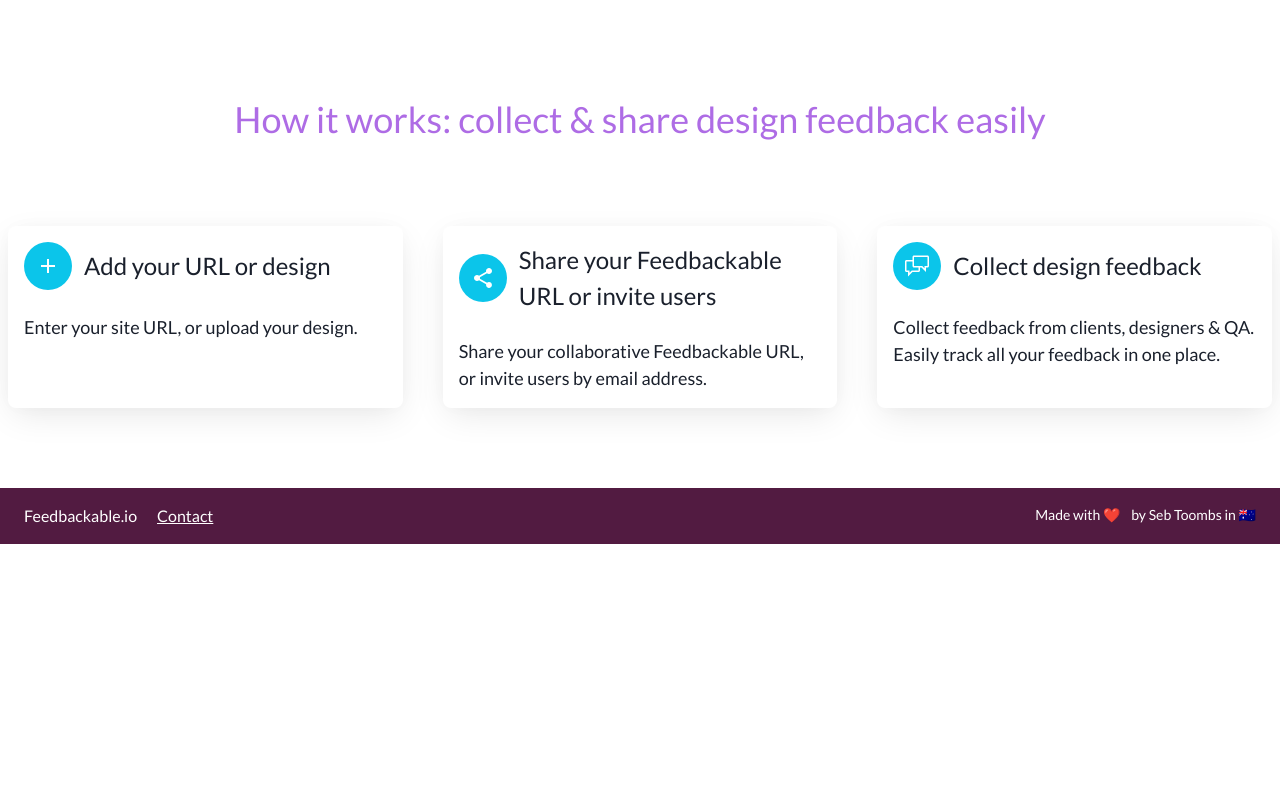
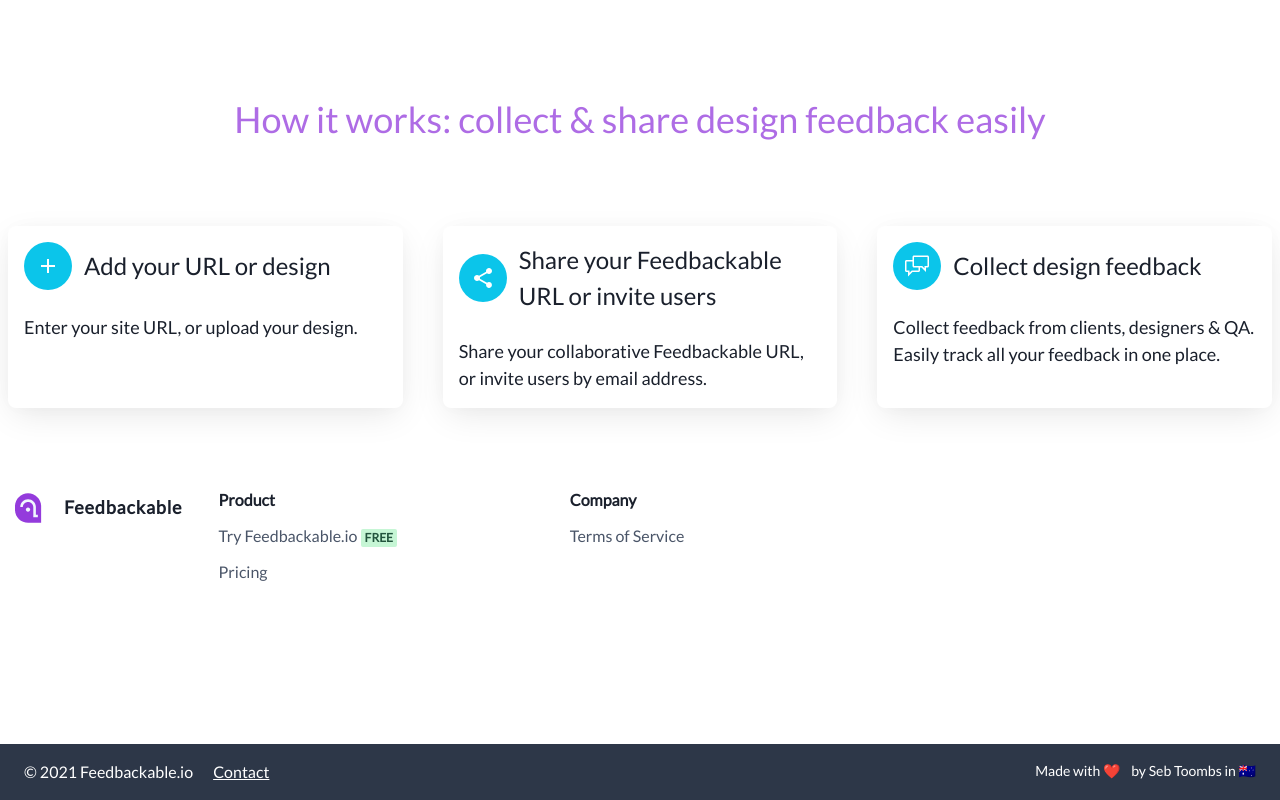
Before and after one commit to feedbackable/feedbackable-website, a Gatsby site: page / in a window 1280 px wide. Shown: the part 1955-2755 px from the top of the page. Before the commit the page ends 2499 px from the top, so only its background shows below. Built offline with nearby package versions, Linux system fonts and the light colour scheme; Gatsby itself is replaced by a stand-in of ours.

Commit message:
Update Footer.js

```diff
--- a/src/components/Footer.js
+++ b/src/components/Footer.js
@@ -1,16 +1,118 @@
 import React from "react"
-import { Box, Flex, Text, Stack, Container } from "@chakra-ui/react"
+import {
+  Box,
+  Flex,
+  Text,
+  Stack,
+  Container,
+  SimpleGrid,
+  List,
+  ListItem,
+  Badge,
+} from "@chakra-ui/react"
 import { Link } from "gatsby"
 
 export default function Footer() {
   return (
-    <Box bg="pink.900" color="white" p="4">
+    <footer>
+      <Box pb={[10, null, 20, 40]}>
+        <Container>
+          <Flex>
+            <Box w={["16.66%"]}>
+              <Box>
+                <Link to="/" className="header-brand">
+                  <Flex as="span" align="center">
+                    <Box as="span" pr="4">
+                      <svg
+                        width="2.5rem"
+                        viewBox="0 0 303 303"
+                        fill="none"
+                        xmlns="http://www.w3.org/2000/svg"
+                      >
+                        <path
+                          d="M152 40C98.5254 40 54.9464 82.3325 53 135.287V167.713C54.9464 220.668 98.5254 263 152 263H251V167.713V135.287C249.054 82.3325 205.475 40 152 40Z"
+                          fill="#943BDC"
+                        />
+                        <path
+                          d="M152.111 86C120.182 86 94.1621 111.224 93 142.778V144.772H112.325V143.475C113.105 122.263 130.563 105.307 151.985 105.307C173.407 105.307 190.865 122.263 191.645 143.475V222H226V202.977H211.222V142.778C210.06 111.224 184.04 86 152.111 86Z"
+                          fill="#F0F8FE"
+                        />
+                        <path
+                          d="M168 163.5C168 172.613 160.613 180 151.5 180C142.387 180 135 172.613 135 163.5C135 154.387 142.387 147 151.5 147C160.613 147 168 154.387 168 163.5Z"
+                          fill="#F0F8FE"
+                        />
+                      </svg>
+                    </Box>
+                    <Text
+                      fontSize="lg"
+                      fontWeight="bold"
+                      letterSpacing="0.05rem;"
+                      as="span"
+                    >
+                      Feedbackable
+                    </Text>
+                  </Flex>
+                </Link>
+              </Box>
+            </Box>
+            <Box w={["83.33%"]}>
+              <SimpleGrid columns={[3]}>
+                <Box>
+                  <Text as="h4" fontWeight="bold" mb="3">
+                    Product
+                  </Text>
+                  <List spacing="3" color="gray.600">
+                    <ListItem display="flex" alignItems="center">
+                      <Box
+                        as={Link}
+                        to="/signup"
+                        _hover={{ color: "purple.500" }}
+                      >
+                        Try Feedbackable.io{" "}
+                        <Badge colorScheme="green">Free</Badge>
+                      </Box>
+                    </ListItem>
+                    <ListItem>
+                      <Box
+                        as={Link}
+                        to="/pricing"
+                        _hover={{ color: "purple.500" }}
+                      >
+                        Pricing
+                      </Box>
+                    </ListItem>
+                  </List>
+                </Box>
+                <Box>
+                  <Text as="h4" fontWeight="bold" mb="3">
+                    Company
+                  </Text>
+                  <List spacing="3" color="gray.600">
+                    <ListItem>
+                      <Box
+                        as={Link}
+                        to="/terms-of-service"
+                        _hover={{ color: "purple.500" }}
+                      >
+                        Terms of Service
+                      </Box>
+                    </ListItem>
+                  </List>
+                </Box>
+              </SimpleGrid>
+            </Box>
+          </Flex>
+        </Container>
+      </Box>
+      <Box bg="gray.700" color="white" p="4">
         <Container>
           <Flex justifyContent="space-between" flexWrap="wrap">
             <Box>
               <Stack isInline spacing="5">
                 <Box>
-                <Link to="/">Feedbackable.io</Link>
+                  <Link to="/">
+                    &copy; {new Date().getFullYear()} Feedbackable.io
+                  </Link>
                 </Box>
                 <Box>
                   <Text as={Link} to="/contact" textDecoration="underline">
@@ -42,5 +144,6 @@
           </Flex>
         </Container>
       </Box>
+    </footer>
   )
 }
```
Lines whose indentation alone changed are shown as unchanged.
